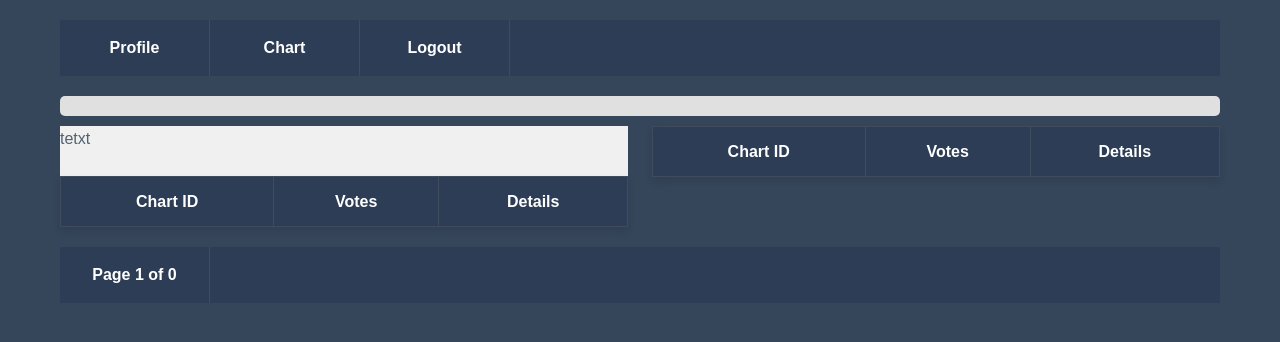
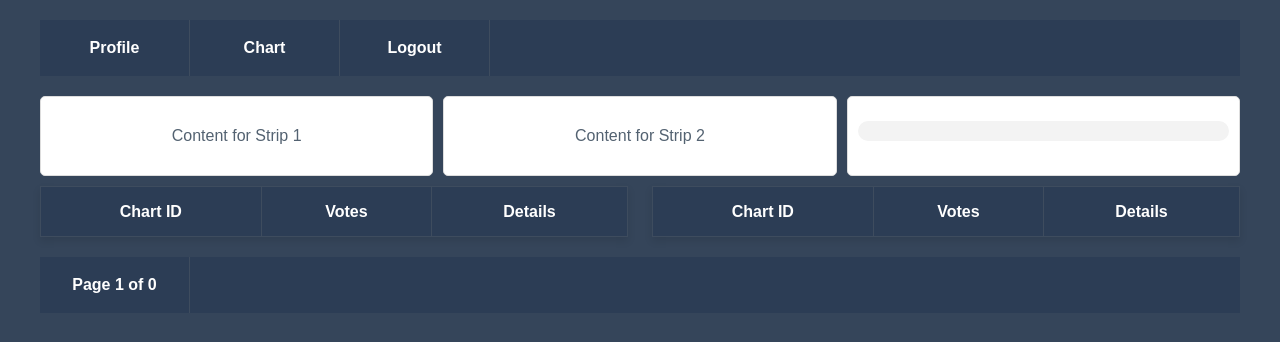
Before and after one commit to cthrudoc/EKG_Interface, a Flask app: page /user/6 in a window 1280 px wide. Shown: the top 342 px of the page. Run offline with Flask 3, Linux system fonts and the light colour scheme; the visitor is signed in with stand-in values (Sample User, id 1); data comes from the database, SQL or seed files in the repository; both versions use the stored data as it was after the commit; data that the repository does not hold is empty.

Commit message:
[WORK_IN_PROGRESS]

```diff
--- a/app/static/styles.css
+++ b/app/static/styles.css
@@ -9,7 +9,7 @@ body {
     color: #536271; /* Primary text color */
     max-width: 1200px;
     margin: 0 auto;
-    padding: 20px;
+    padding: 0px;
     padding-top: 20px;
     background-color: #35455a;
 }
@@ -131,7 +131,7 @@ button:hover, .button:hover {
 }
 
 /* Responsive design */
-@media (max-width: 768px) {
+@media (max-width: 700px) {
     .navbar {
         flex-direction: column;
     }
@@ -146,6 +146,21 @@ button:hover, .button:hover {
     table {
         font-size: 14px;
     }
+
+    .strip-container {
+        flex-direction: column; /* Changed to ensure strips stack vertically on smaller screens */
+    }
+
+    .strip {
+        flex: 100%; /* Stacks strips vertically, full width */
+    }
+    .table-container {
+        flex-direction: column;
+    }
+    .table-column {
+        flex: 1 1 auto;
+    }
+
 }
 
 .button, .square {
@@ -211,34 +226,52 @@ button:hover, .button:hover {
 .table-container {
     display: flex;
     justify-content: space-between;
+    flex: wrap;
 }
 
 .table-column {
     width: 49%;
 }
 
-.strip {
-    height: 50px;
-    background-color: #f0f0f0; /* Light gray color */
-    margin-bottom: 00px; /* Add spacing below the strip */
-    border: 0px solid #ccc; /* Optional border for visibility */
-    border-radius: 0px; /* Optional rounded corners */
+.strip-container {
+    display: flex; /* Flexbox layout */
+    flex-wrap: wrap; /* Allow stacking on smaller screens */
+    gap: 10px; /* Add 10px space between strips */
+    width: 100%; /* Full width */
+    margin-bottom: 10px; /* Optional: spacing below the container */
 }
 
-/* Main progress bar code */
+.strip {
+    flex: 1; /* All strips take equal width */
+    height: 80px;
+    padding: 10px;
+    box-sizing: border-box;
+    display: flex; /* Flexbox for centering content */
+    flex-direction: column;
+    justify-content: center; /* Vertical centering */
+    align-items: center; /* Horizontal centering */
+    background-color: #ffffff; /* White background, matching the table below */
+    border: 1px solid #ddd; /* Optional: border for better visual separation */
+    border-radius: 5px; /* Optional: slight rounding of corners */
+}
+
 .progress-bar-container {
-    background-color: #e0e0e0;
-    border-radius: 5px;
-    height: 20px;
-    width: 100%;
-    margin: 10px 0;
-    position: relative;
+    width: 100%; /* Full width of the strip */
+    height: 20px; /* Height of the progress bar */
+    background-color: #f3f3f3; /* Light gray background */
+    border-radius: 10px; /* Rounded corners */
+    overflow: hidden; /* Clip overflowing content */
+    margin-bottom: 10px;
 }
 
 .progress-bar {
-    background-color: #E6898F;
-    height: 100%;
+    height: 100%; /* Fill container height */
+    background-color: #007bff; /* Progress bar color */
+    border-radius: 10px 0 0 10px; /* Rounded corners on the left */
+    transition: width 0.3s ease; /* Smooth progress change */
+    transition: width 0.3s ease; /* Smooth progress change */
 }
+
 
 /* Text progress bar */
 .votes-progress-container {
@@ -285,7 +318,7 @@ button:hover, .button:hover {
 /* Charts section */
 #charts {
     flex: 4; /* Default allocation */
-    padding: 5px;
+    padding: 0px;
     box-sizing: border-box;
     width: 100% ;
     transition: all 0.3s ease; /* Smooth resizing when toggling */
--- a/app/templates/user.html
+++ b/app/templates/user.html
@@ -9,16 +9,22 @@
     </table>
     -->
     <!-- Wyświetlanie wykresów i głosów użytkownika na nie -->
-    <div class="progress-bar-container">
-        <div class="progress-bar" id="progress-bar"></div> <!-- Ridiculous AI generated workaround to avoid my IDE's error detection of normal Jinja code -->
-            <script>
-                document.getElementById("progress-bar").style.width = "{{ percentage_voted }}%";
-            </script>
+
+    <div class="strip-container">
+        <div class="strip">
+            <p>Content for Strip 1</p>
+        </div>
+        <div class="strip">
+            <p>Content for Strip 2</p>
+        </div>
+        <div class="strip">
+            <div class="progress-bar-container">
+                <div class="progress-bar" style="width: {{ percentage_voted }}%;"></div>
+            </div>
         </div>
     </div>
     <div class="table-container">
         <div class="table-column">
-            <div class="strip">tetxt</div>
             <table>
                 <thead>
                     <tr>
--- a/app/templates/user_timespan_votes.html
+++ b/app/templates/user_timespan_votes.html
@@ -29,13 +29,13 @@
     <a class="nav-item" href="{{ url_for('user_chart_timespans_list', user_id=current_user.id, chart_id=chart_id) }}">Back </a>
 
     {% if prev_page %}
-        <a class="nav-item" href="{{ url_for('user_timespan_votes', timespan_id=timespan_id, page=prev_page) }}">Previous</a>
+        <a class="nav-item" href="{{ url_for('user_timespan_votes', user_id=current_user.id, chart_id=chart_id, timespan_id=timespan_id, page=prev_page) }}">Previous</a>
     {% endif %}
 
     <span class="nav-item">Page {{ current_page }} of {{ total_pages }}</span>
 
     {% if next_page %}
-        <a class="nav-item" href="{{ url_for('user_timespan_votes', timespan_id=timespan_id, page=next_page) }}">Next</a>
+        <a class="nav-item" href="{{ url_for('user_timespan_votes', user_id=current_user.id, chart_id=chart_id, timespan_id=timespan_id, page=next_page) }}">Next</a>
     {% endif %}
 </div>
 
--- a/app/templates/wykres.html
+++ b/app/templates/wykres.html
@@ -3,6 +3,7 @@
 {% block content %}
 
 <div class="chart-container">
+
     <!-- Toggle Button -->
     <button id="toggleButtonStrip" class="toggle-button-strip">→</button>
 
```
Also changed, not shown: app/app.db.
